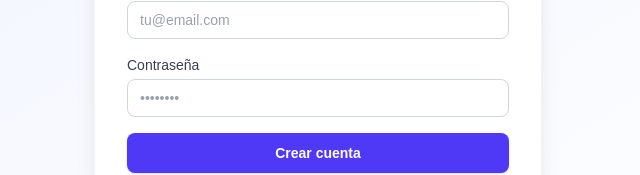
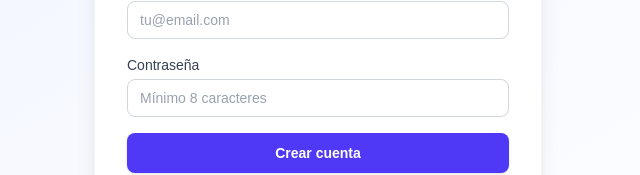
Before and after one commit to Franco-124/PayRemind, a Next.js app: page /register in a window 1280 px wide. Shown: the part 448-623 px from the top of the page, without its empty margins (322-962 px from the left). Built offline with nearby package versions, Linux system fonts and the light colour scheme; no server answers.

Commit message:
feat: enforce minimum password length of 8 characters in registration form and user schema

```diff
--- a/app/register/page.tsx
+++ b/app/register/page.tsx
@@ -102,11 +102,11 @@ export default function RegisterPage() {
                 type="password"
                 autoComplete="new-password"
                 required
-                minLength={4}
+                minLength={8}
                 value={password}
                 onChange={(e) => setPassword(e.target.value)}
                 className="w-full rounded-lg border border-gray-300 px-3 py-2 text-sm text-gray-900 placeholder-gray-400 outline-none focus:border-indigo-500 focus:ring-2 focus:ring-indigo-100 transition"
-                placeholder="••••••••"
+                placeholder="Mínimo 8 caracteres"
               />
             </div>
 
```
Also changed, not shown: 1 other file (tests, documents, lock files or other folders).
